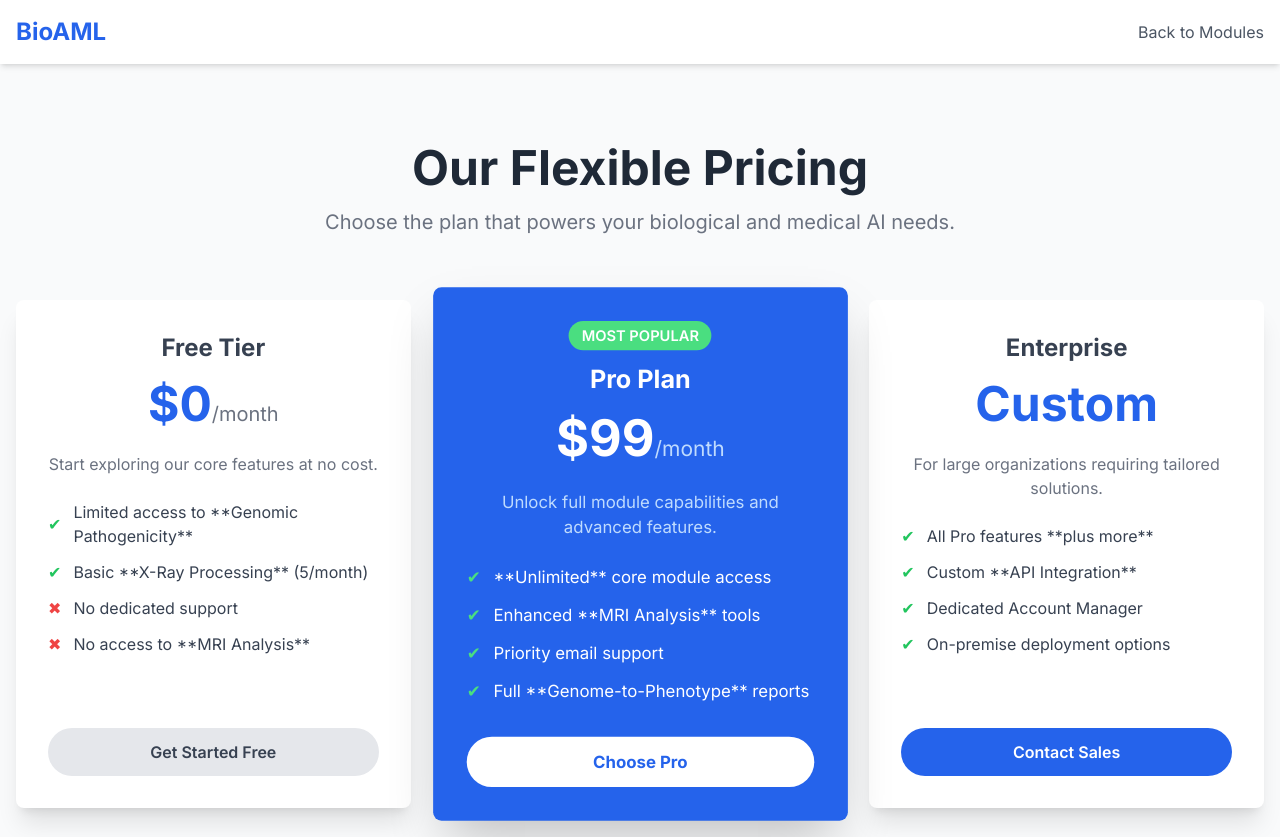
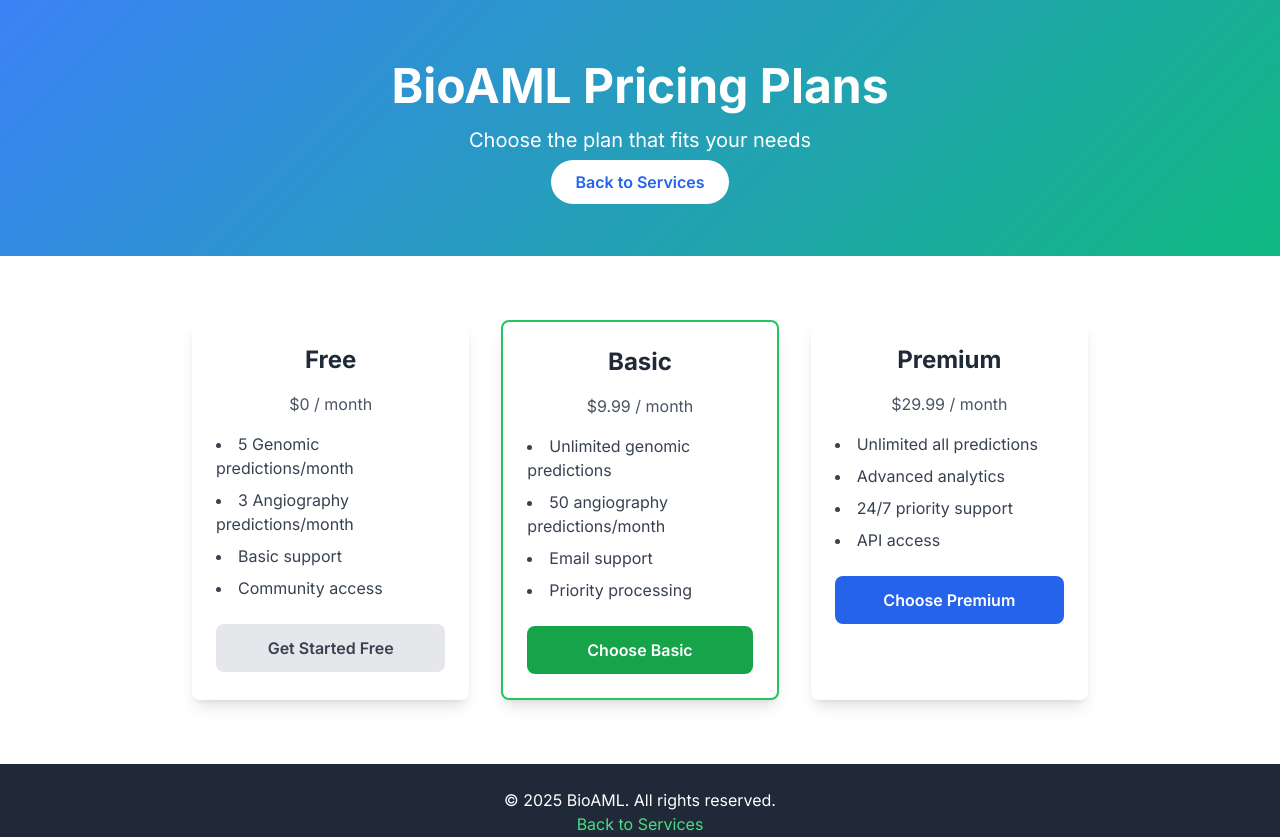
Before and after one commit to BioAML/frontend, a plain HTML site: page pricing.html in a window 1280 px wide. Shown: the top 837 px of the page. Drawn offline with nearby package versions, Linux system fonts and the light colour scheme.

Commit message:
Update pricing.html

```diff
--- a/pricing.html
+++ b/pricing.html
@@ -3,7 +3,7 @@
 <head>
   <meta charset="UTF-8">
   <meta name="viewport" content="width=device-width, initial-scale=1.0">
-  <title>BioAML - Pricing</title>
+  <title>BioAML - Pricing Plans</title>
   <script src="https://cdn.tailwindcss.com"></script>
   <link href="https://fonts.googleapis.com/css2?family=Inter:wght@400;600;700&display=swap" rel="stylesheet">
   <style>
@@ -16,81 +16,106 @@
     .hover-scale:hover {
       transform: scale(1.05);
     }
-    /* Add the gradient background class for a consistent look, perhaps in the header */
     .gradient-bg {
       background: linear-gradient(135deg, #3b82f6, #10b981);
     }
   </style>
 </head>
-<body class="bg-gray-50 text-gray-800">
+<body class="bg-gray-100 text-gray-800">
+  <!-- Header Section -->
+  <header class="relative h-64 gradient-bg text-white flex flex-col justify-center items-center text-center">
+    <div class="relative z-10">
+      <h1 class="text-4xl md:text-5xl font-bold mb-4 animate-fade-in">BioAML Pricing Plans</h1>
+      <p class="text-lg md:text-xl mb-4">Choose the plan that fits your needs</p>
+      <a href="index.html" class="bg-white text-blue-600 px-6 py-3 rounded-full font-semibold hover:bg-blue-100 transition duration-300">Back to Services</a>
+    </div>
+  </header>
 
-    <nav class="bg-white shadow-md">
-        <div class="container mx-auto px-4 py-4 flex justify-between items-center">
-            <a href="index.html" class="text-2xl font-bold text-blue-600">BioAML</a>
-            <a href="index.html#modules" class="text-gray-600 hover:text-blue-600 transition duration-300">Back to Modules</a>
-        </div>
-    </nav>
-
-    <section id="pricing" class="py-20">
+  <!-- Pricing Plans Section -->
+  <section class="py-16 bg-white">
     <div class="container mx-auto px-4">
-            <h1 class="text-5xl font-extrabold text-center text-gray-800 mb-4">Our Flexible Pricing</h1>
-            <p class="text-xl text-center text-gray-500 mb-16">Choose the plan that powers your biological and medical AI needs.</p>
-
-          <div class="grid grid-cols-1 md:grid-cols-3 gap-8">
-
-            <div class="bg-white p-8 rounded-lg shadow-xl hover-scale flex flex-col items-center">
-              <h3 class="text-2xl font-bold text-gray-700 mb-4">Free Tier</h3>
-              <p class="text-5xl font-extrabold text-blue-600 mb-6">$0<span class="text-xl font-normal text-gray-500">/month</span></p>
-              <p class="text-center text-gray-500 mb-6">Start exploring our core features at no cost.</p>
-
-              <ul class="text-left w-full space-y-3 mb-8">
-                <li class="flex items-center text-gray-700"><span class="text-green-500 mr-3">✔</span> Limited access to **Genomic Pathogenicity**</li>
-                <li class="flex items-center text-gray-700"><span class="text-green-500 mr-3">✔</span> Basic **X-Ray Processing** (5/month)</li>
-                <li class="flex items-center text-gray-700"><span class="text-red-500 mr-3">✖</span> No dedicated support</li>
-                <li class="flex items-center text-gray-700"><span class="text-red-500 mr-3">✖</span> No access to **MRI Analysis**</li>
+      <div class="grid grid-cols-1 md:grid-cols-3 gap-8 max-w-4xl mx-auto">
+        <!-- Free Plan -->
+        <div class="bg-white p-6 rounded-lg shadow-lg hover-scale text-gray-800">
+          <h3 class="text-2xl font-bold text-center mb-4">Free</h3>
+          <p class="text-center text-gray-600 mb-4">$0 / month</p>
+          <ul class="list-disc list-inside space-y-2 text-gray-700 mb-6">
+            <li>5 Genomic predictions/month</li>
+            <li>3 Angiography predictions/month</li>
+            <li>Basic support</li>
+            <li>Community access</li>
           </ul>
-
-              <a href="#" class="w-full text-center bg-gray-200 text-gray-700 px-6 py-3 rounded-full font-semibold hover:bg-gray-300 transition duration-300 mt-auto">Get Started Free</a>
+          <button onclick="buyService('free')" class="bg-gray-200 text-gray-700 px-6 py-3 rounded-lg font-semibold hover:bg-gray-300 transition duration-300 w-full">
+            Get Started Free
+          </button>
         </div>
 
-            <div class="bg-blue-600 p-8 rounded-lg shadow-2xl hover-scale flex flex-col items-center transform scale-105">
-              <p class="text-sm font-semibold text-white bg-green-400 px-3 py-1 rounded-full mb-3">MOST POPULAR</p>
-              <h3 class="text-2xl font-bold text-white mb-4">Pro Plan</h3>
-              <p class="text-5xl font-extrabold text-white mb-6">$99<span class="text-xl font-normal text-blue-200">/month</span></p>
-              <p class="text-center text-blue-200 mb-6">Unlock full module capabilities and advanced features.</p>
-
-              <ul class="text-left w-full space-y-3 mb-8 text-white">
-                <li class="flex items-center"><span class="text-green-400 mr-3">✔</span> **Unlimited** core module access</li>
-                <li class="flex items-center"><span class="text-green-400 mr-3">✔</span> Enhanced **MRI Analysis** tools</li>
-                <li class="flex items-center"><span class="text-green-400 mr-3">✔</span> Priority email support</li>
-                <li class="flex items-center"><span class="text-green-400 mr-3">✔</span> Full **Genome-to-Phenotype** reports</li>
+        <!-- Basic Plan -->
+        <div class="bg-white p-6 rounded-lg shadow-lg hover-scale text-gray-800 border-2 border-green-500">
+          <h3 class="text-2xl font-bold text-center mb-4">Basic</h3>
+          <p class="text-center text-gray-600 mb-4">$9.99 / month</p>
+          <ul class="list-disc list-inside space-y-2 text-gray-700 mb-6">
+            <li>Unlimited genomic predictions</li>
+            <li>50 angiography predictions/month</li>
+            <li>Email support</li>
+            <li>Priority processing</li>
           </ul>
-
-              <a href="#" class="w-full text-center bg-white text-blue-600 px-6 py-3 rounded-full font-bold hover:bg-blue-100 transition duration-300 mt-auto">Choose Pro</a>
+          <button onclick="buyService('basic')" class="bg-green-600 text-white px-6 py-3 rounded-lg font-semibold hover:bg-green-700 transition duration-300 w-full">
+            Choose Basic
+          </button>
         </div>
 
-            <div class="bg-white p-8 rounded-lg shadow-xl hover-scale flex flex-col items-center">
-              <h3 class="text-2xl font-bold text-gray-700 mb-4">Enterprise</h3>
-              <p class="text-5xl font-extrabold text-blue-600 mb-6">Custom</p>
-              <p class="text-center text-gray-500 mb-6">For large organizations requiring tailored solutions.</p>
-
-              <ul class="text-left w-full space-y-3 mb-8">
-                <li class="flex items-center text-gray-700"><span class="text-green-500 mr-3">✔</span> All Pro features **plus more**</li>
-                <li class="flex items-center text-gray-700"><span class="text-green-500 mr-3">✔</span> Custom **API Integration**</li>
-                <li class="flex items-center text-gray-700"><span class="text-green-500 mr-3">✔</span> Dedicated Account Manager</li>
-                <li class="flex items-center text-gray-700"><span class="text-green-500 mr-3">✔</span> On-premise deployment options</li>
+        <!-- Premium Plan -->
+        <div class="bg-white p-6 rounded-lg shadow-lg hover-scale text-gray-800">
+          <h3 class="text-2xl font-bold text-center mb-4">Premium</h3>
+          <p class="text-center text-gray-600 mb-4">$29.99 / month</p>
+          <ul class="list-disc list-inside space-y-2 text-gray-700 mb-6">
+            <li>Unlimited all predictions</li>
+            <li>Advanced analytics</li>
+            <li>24/7 priority support</li>
+            <li>API access</li>
           </ul>
-
-              <a href="#" class="w-full text-center bg-blue-600 text-white px-6 py-3 rounded-full font-semibold hover:bg-blue-700 transition duration-300 mt-auto">Contact Sales</a>
+          <button onclick="buyService('premium')" class="bg-blue-600 text-white px-6 py-3 rounded-lg font-semibold hover:bg-blue-700 transition duration-300 w-full">
+            Choose Premium
+          </button>
         </div>
       </div>
     </div>
   </section>
 
+  <!-- Footer Section -->
   <footer class="bg-gray-800 text-white py-6">
     <div class="container mx-auto text-center">
       <p>&copy; 2025 BioAML. All rights reserved.</p>
+      <a href="index.html" class="text-green-400 hover:underline">Back to Services</a>
     </div>
   </footer>
+
+  <!-- Animation Keyframes -->
+  <style>
+    @keyframes fade-in {
+      from { opacity: 0; transform: translateY(20px); }
+      to { opacity: 1; transform: translateY(0); }
+    }
+    .animate-fade-in {
+      animation: fade-in 1s ease-out;
+    }
+  </style>
+
+  <script>
+    function buyService(service) {
+      if (service === 'free') {
+        alert('Free plan activated! You can now access basic services.');
+        window.location.href = 'dashboard.html';
+      } else {
+        const plan = service === 'basic' ? 'Basic ($9.99/month)' : 'Premium ($29.99/month)';
+        const response = confirm(`Select ${plan} plan? \n\nPayment will be processed securely.`);
+        if (response) {
+          alert(`Payment successful for ${plan}! Welcome aboard!`);
+          window.location.href = 'dashboard.html';
+        }
+      }
+    }
+  </script>
 </body>
 </html>
```
Lines whose indentation alone changed are shown as unchanged.
